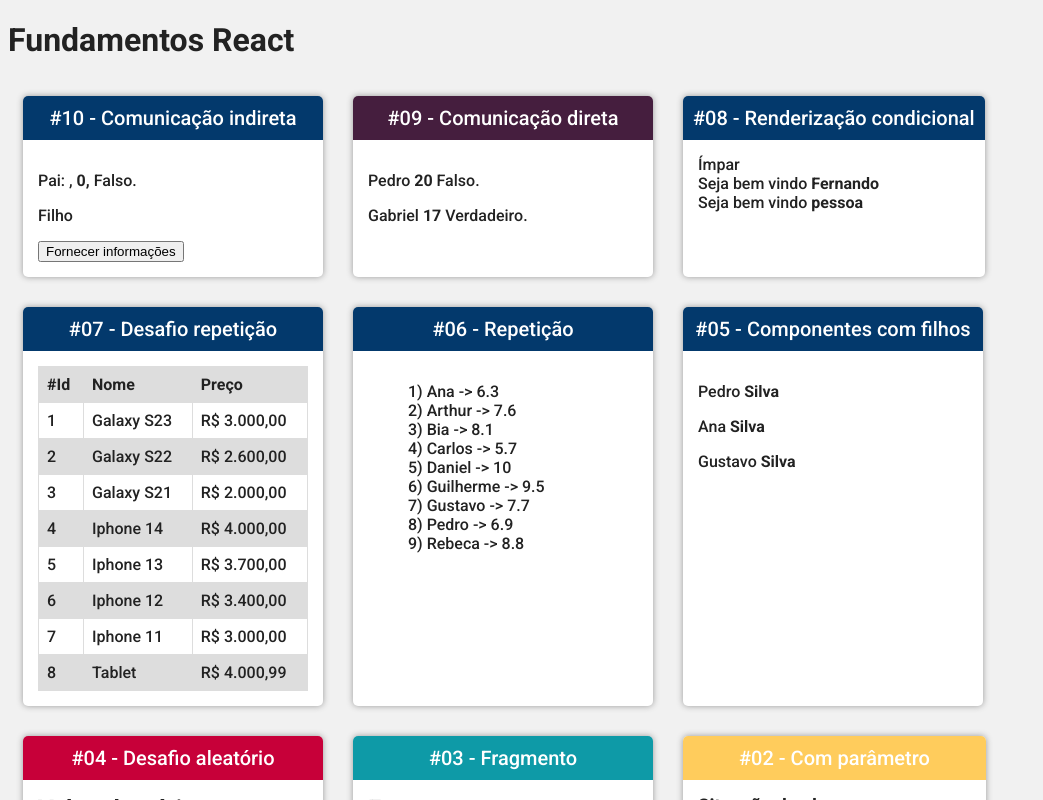
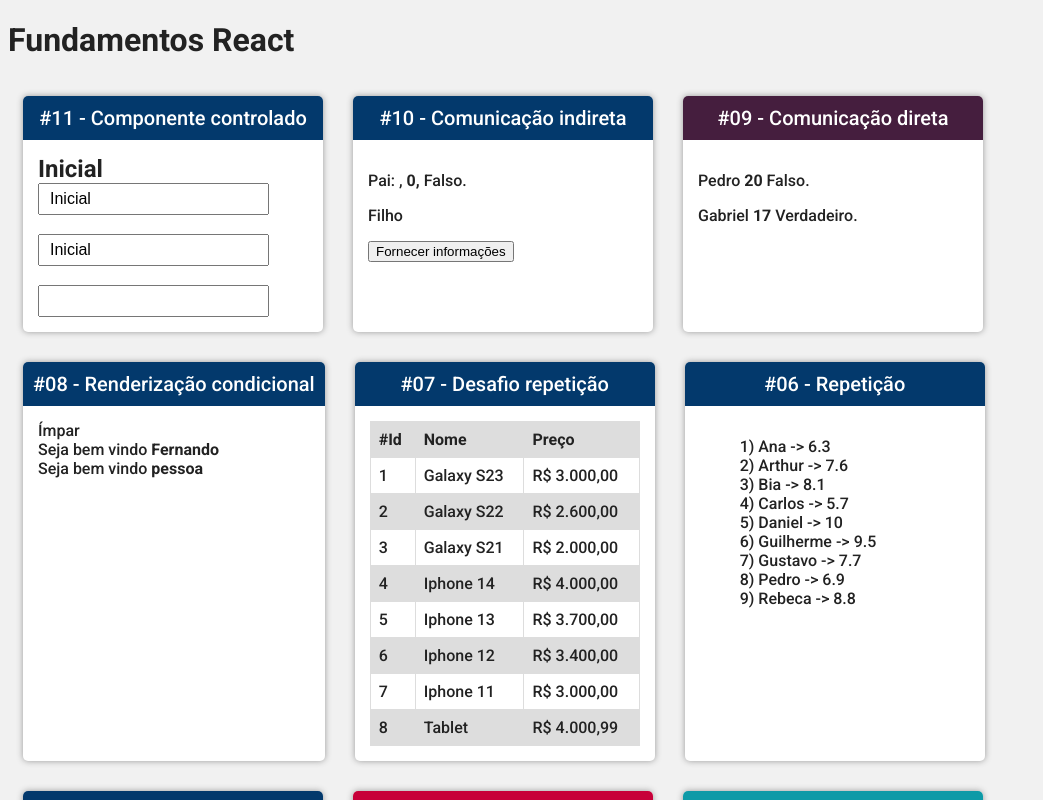
Before and after one commit to Samuel-silva/curso-react, a React (Create React App) app in the folder fundamentos-react/: page / in a window 1280 px wide. Shown: the top 800 px of the page, without its empty margins (0-1043 px from the left). Built offline with nearby package versions, Linux system fonts and the light colour scheme.

Commit message:
feat - Ambiente controlado

```diff
--- a/fundamentos-react/src/App.jsx
+++ b/fundamentos-react/src/App.jsx
@@ -14,12 +14,17 @@
 import UsuarioInfo from './components/condicional/UsuarioInfo'
 import DiretaPai from './components/comunicacao/DiretaPai'
 import IndiretaPai from './components/comunicacao/IndiretaPai'
+import Input from './components/formulario/Input'
 
 export default () => (
   <div className="app">
     <h1>Fundamentos React</h1>
 
     <div className="card-conteiner">
+      <Card titulo="#11 - Componente controlado">
+        <Input />
+      </Card>
+
       <Card titulo="#10 - Comunicação indireta">
         <IndiretaPai />
       </Card>
--- /dev/null
+++ b/fundamentos-react/src/components/formulario/Input.css
@@ -0,0 +1,4 @@
+.input input {
+    font-size: 1rem;
+    padding: 5px 10px;
+}
--- /dev/null
+++ b/fundamentos-react/src/components/formulario/Input.jsx
@@ -0,0 +1,20 @@
+import './Input.css'
+import React, { useState } from "react"
+
+export default function Input(props) {
+  const [valor, setValor] = useState('Inicial')
+  function quandoDigitar(e) {
+    setValor(e.target.value)
+  }
+
+  return (
+    <div className="input">
+      <h2>{valor}</h2>
+      <input value={valor} onChange={quandoDigitar} />
+      <br /><br />
+      <input value={valor} readOnly />
+      <br /><br />
+      <input value={undefined} />
+    </div>
+  )
+}
```
